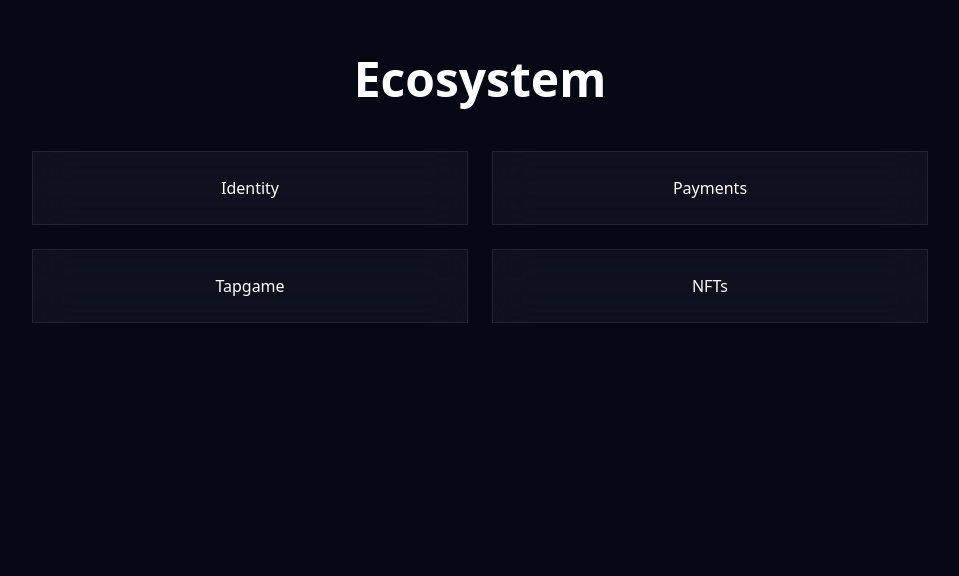
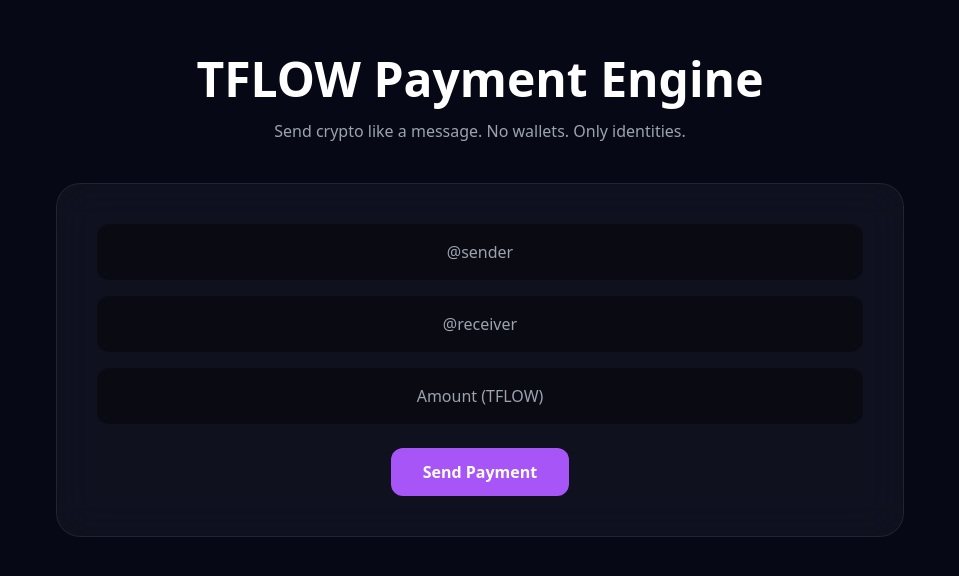
Before and after one commit to bluezonehills-cmd/tflow-ecosystem, a plain HTML site: page index.html in a window 1280 px wide. Shown: the part 2749-3325 px from the top of the page, without its empty margins (160-1119 px from the left). Drawn offline with nearby package versions, Linux system fonts and the light colour scheme.

Commit message:
Add TFLOW payment section with input fields

```diff
--- a/index.html
+++ b/index.html
@@ -245,6 +245,95 @@ function generateTFLOWIdentity() {
 
 </div>
 </section>
+<section class="py-32 text-center">
+
+<div class="max-w-4xl mx-auto px-6">
+
+<h2 class="text-5xl font-bold">
+TFLOW Payment Engine
+</h2>
+
+<p class="text-gray-400 mt-4">
+Send crypto like a message. No wallets. Only identities.
+</p>
+
+<div class="glass p-10 mt-10 rounded-3xl">
+
+<!-- INPUTS -->
+<input
+id="fromUser"
+placeholder="@sender"
+class="w-full p-4 rounded-xl bg-black/40 text-center mb-4"
+/>
+
+<input
+id="toUser"
+placeholder="@receiver"
+class="w-full p-4 rounded-xl bg-black/40 text-center mb-4"
+/>
+
+<input
+id="amount"
+placeholder="Amount (TFLOW)"
+class="w-full p-4 rounded-xl bg-black/40 text-center"
+/>
+
+<button
+onclick="sendTFLOWPayment()"
+class="mt-6 px-8 py-3 bg-purple-500 text-white font-bold rounded-xl">
+Send Payment
+</button>
+
+<!-- STATUS -->
+<div id="paymentStatus" class="hidden mt-10 text-cyan-300 text-xl font-mono">
+Initializing transaction...
+</div>
+
+</div>
+
+</div>
+
+</section>
+
+<script>
+function sendTFLOWPayment() {
+
+  const status = document.getElementById("paymentStatus");
+  status.classList.remove("hidden");
+
+  const from = document.getElementById("fromUser").value || "@sender";
+  const to = document.getElementById("toUser").value || "@receiver";
+  const amount = document.getElementById("amount").value || "0";
+
+  let steps = [
+    "Resolving sender identity...",
+    "Verifying receiver identity...",
+    "Checking TFLOW ID mapping...",
+    "Connecting to TON network...",
+    "Broadcasting transaction...",
+    "Waiting confirmation..."
+  ];
+
+  let i = 0;
+
+  const interval = setInterval(() => {
+    status.innerText = steps[i];
+    i++;
+
+    if (i === steps.length) {
+      clearInterval(interval);
+
+      setTimeout(() => {
+        status.innerHTML = `
+          <span style="color:#22c55e">✓ Transaction Successful</span><br><br>
+          ${from} → ${amount} TFLOW → ${to}
+        `;
+      }, 800);
+    }
+
+  }, 900);
+}
+</script>
 
 <!-- ECOSYSTEM -->
 <section id="ecosystem" class="py-32 text-center">
```
